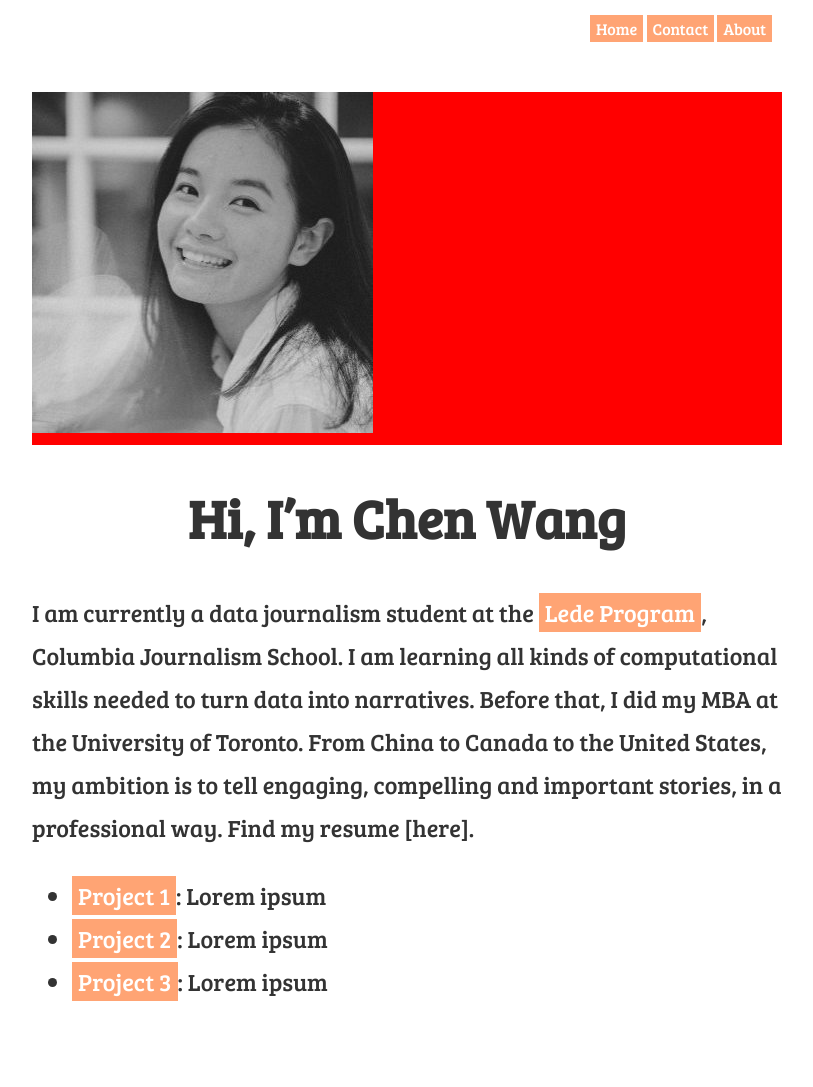
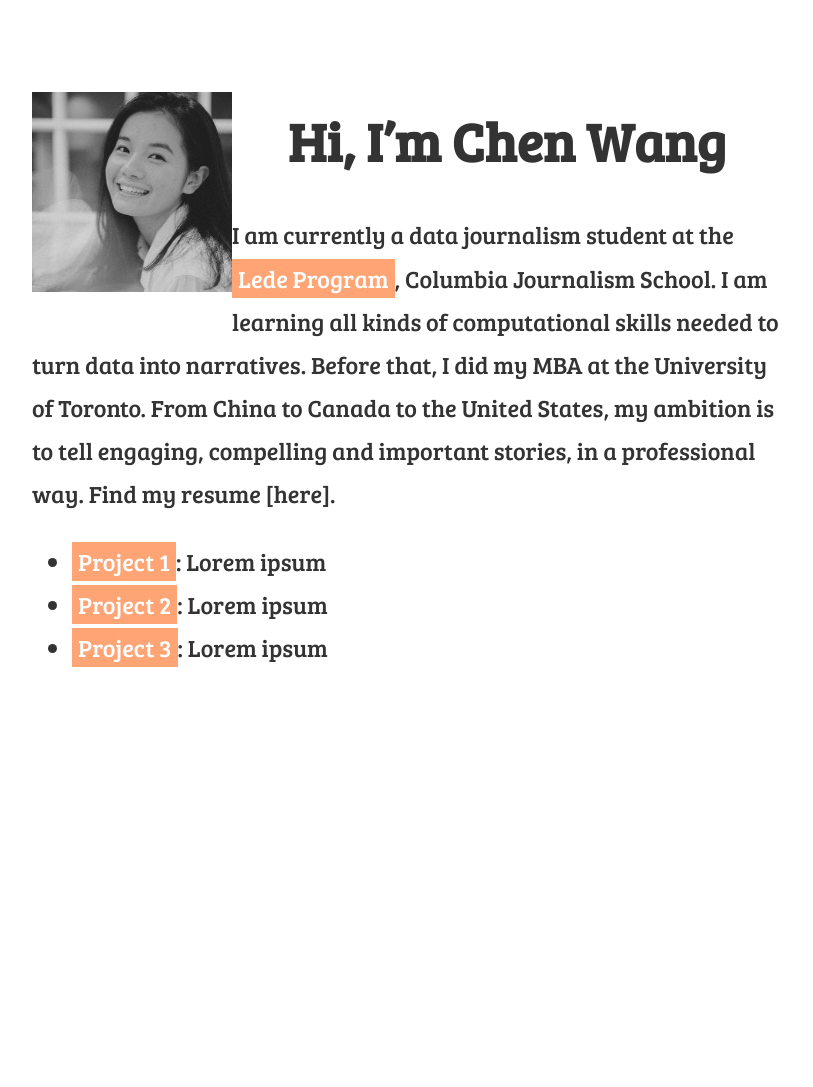
Before and after one commit to hichenwang/Data_Studio_Projects, a Jekyll site: the page built from docs/index.md, in a window 1280 px wide. Shown: the whole page, without its empty margins (233-1046 px from the left). Built offline with Jekyll 4.4.1, drawn with Linux system fonts in a browser that asks for light colours; after the commit the page ends 900 px from its top, so only the background shows below that.

Commit message:
website update

```diff
--- a/docs/_layouts/default.html
+++ b/docs/_layouts/default.html
@@ -3,13 +3,11 @@
 <head>
   <link href="https://fonts.googleapis.com/css?family=Bree+Serif" rel="stylesheet">
   <link rel="stylesheet" href="{{ site.url }}/assets/css/main.css">
-  <title> ChenWang </title>
+  <title>Chen Wang</title>
 </head>
 <body>
   <div class="container">
-    {% include topnav.html %}
     {{ content }}
-    {% include bottomnav.html %}
   </div>
 
   <script src="https://ajax.googleapis.com/ajax/libs/jquery/1.12.4/jquery.min.js"></script>
--- a/docs/assets/css/main.css
+++ b/docs/assets/css/main.css
@@ -26,7 +26,14 @@ h2 {
 }
 
 p:first-of-type {
-    background: red;
+    width: 200px;
+    float: left;
+}
+
+img {
+    width: 200px;
+    height: 200px;
+	display: block;
 }
 
 p {
```
